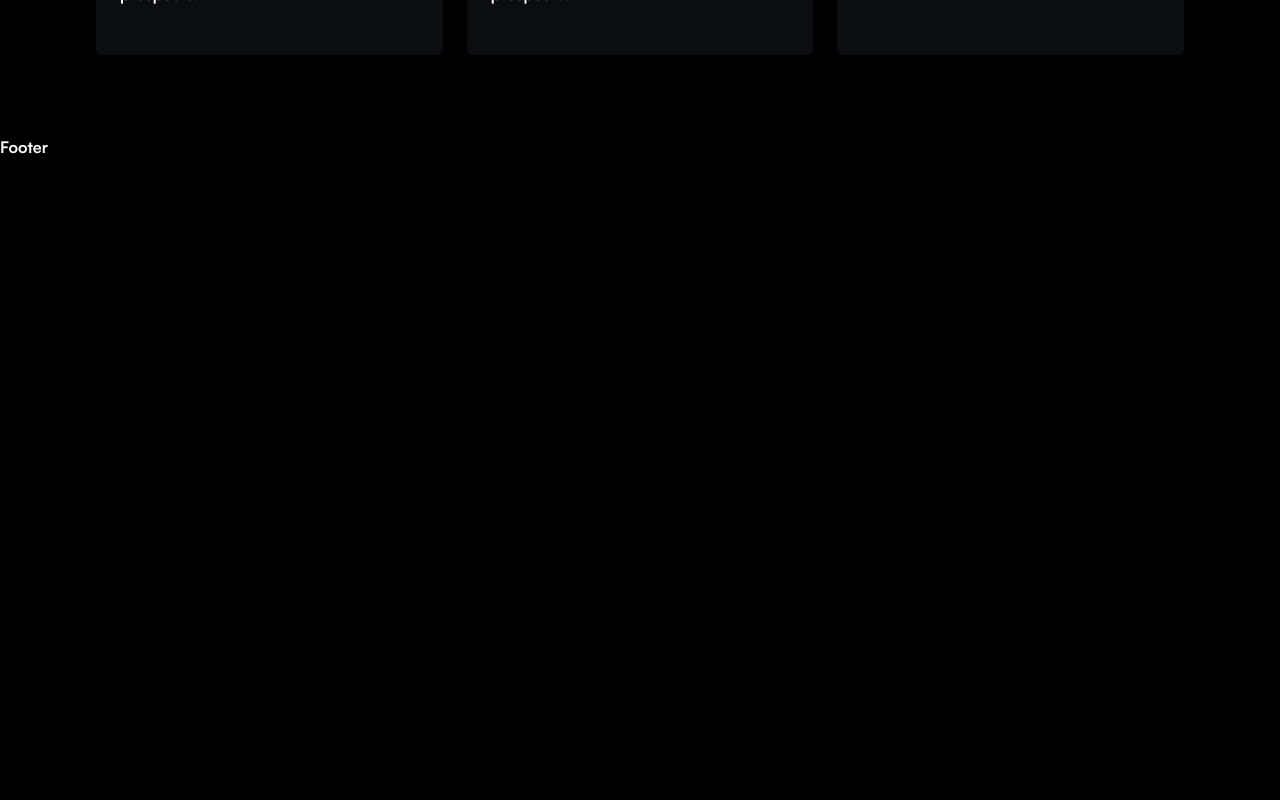
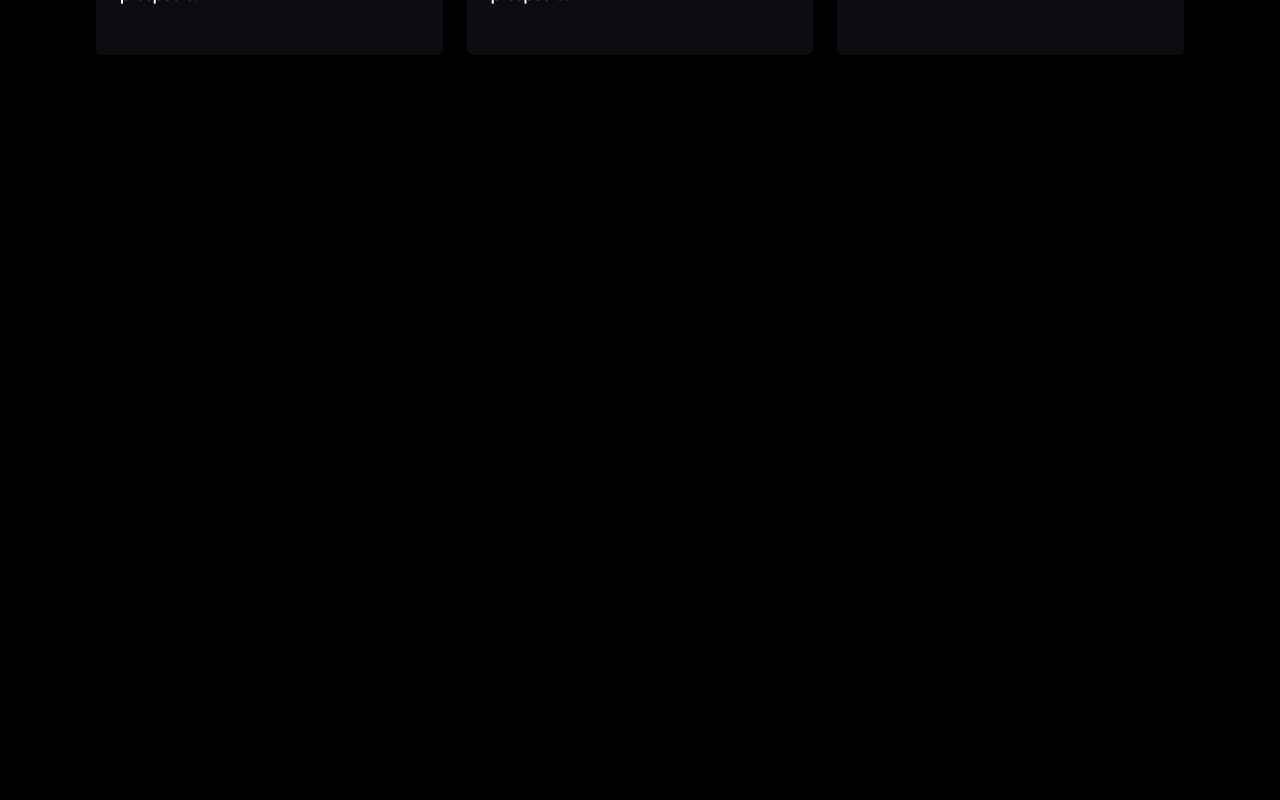
Before and after one commit to gift56/creon, a Next.js app: page / in a window 1280 px wide. Shown: the part 3740-4540 px from the top of the page. Before the commit the page ends 3899 px from the top, so only its background shows below. Built offline with nearby package versions, Linux system fonts and the light colour scheme.

Commit message:
completing everything

```diff
--- a/app/page.tsx
+++ b/app/page.tsx
@@ -1,4 +1,5 @@
 import Hero from "@/components/Hero";
+import Market from "@/components/Market";
 import PassNft from "@/components/PassNft";
 import Profit from "@/components/Profit";
 import Token from "@/components/Token";
@@ -12,6 +13,7 @@
       <Profit />
       <Vision />
       <Token />
+      <Market />
     </main>
   );
 }
--- a/components/Market.tsx
+++ b/components/Market.tsx
@@ -1,9 +1,12 @@
-import React from 'react'
-
 const Market = () => {
   return (
-    <section>Market</section>
-  )
-}
+    <section
+      id="launchpad"
+      className="min-h-screen lg:pt-30 pb-10 relative flex flex-col items-start justify-end bg-black/50"
+    >
+      Market
+    </section>
+  );
+};
 
-export default Market
+export default Market;
--- a/components/Profit.tsx
+++ b/components/Profit.tsx
@@ -2,7 +2,7 @@
 
 const Profit = () => {
   return (
-    <section className="bg-black py-14 lg:py-20">
+    <section id="revenue" className="bg-black py-14 lg:py-20">
       <div className="contain">
         <div className="w-full flex flex-col items-start gap-3">
           <h3 className="text-white text-3xl md:text-5xl lg:leading-[74.8px] font-normal font-monument uppercase">
```
